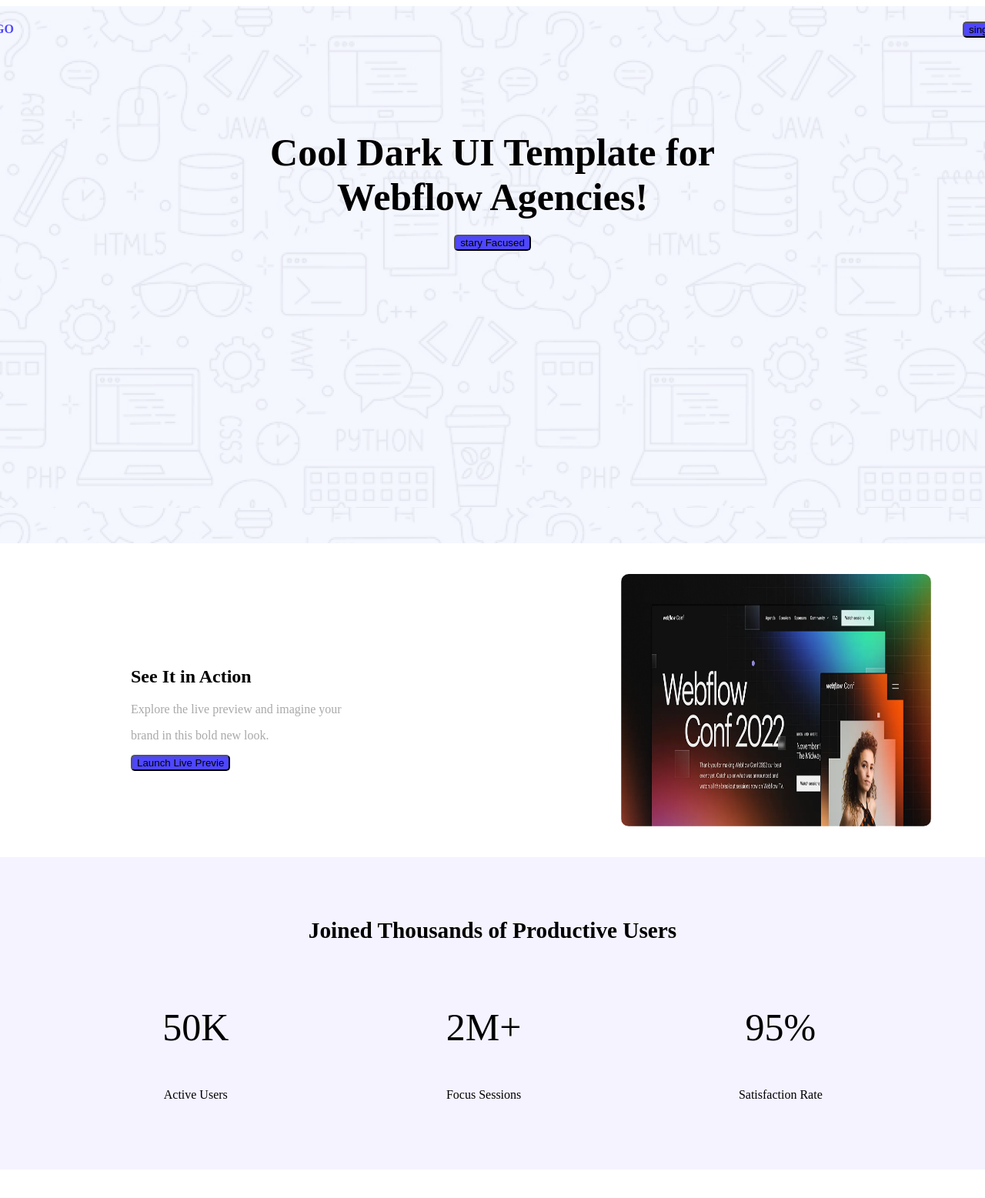
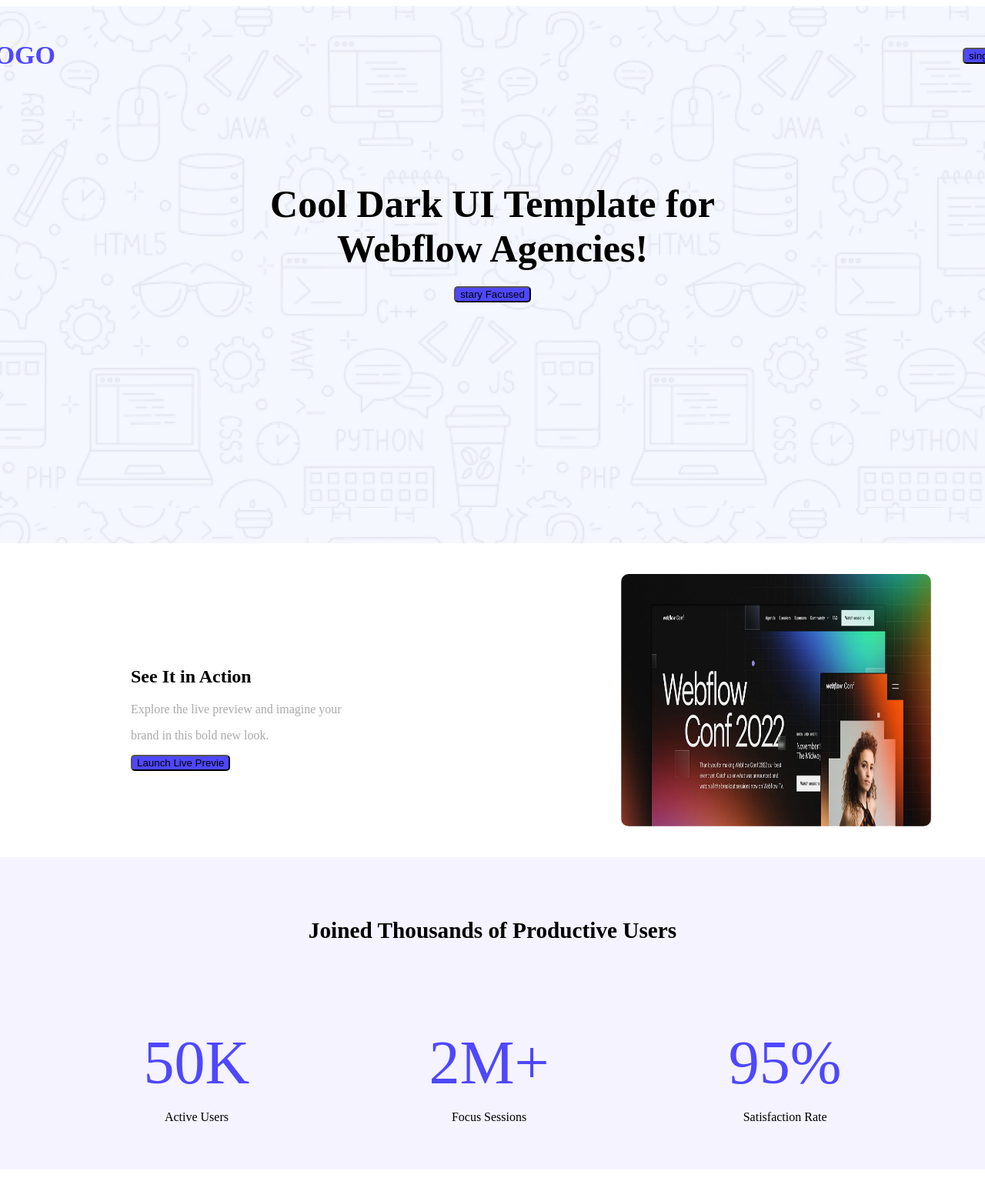
Before and after one commit to shamimrohan1/Assignment-1, a plain HTML site: page index.html in a window 1280 px wide. Shown: the top 1557 px of the page at 77% size. Drawn offline with Linux system fonts and the light colour scheme.

Commit message:
4 commit

```diff
--- a/style.css
+++ b/style.css
@@ -10,8 +10,11 @@ body{
 .btn-primary{
     background-color:#4E47FF;
     border-radius:5px;
+}
 
-
+.btn-primary:hover{
+    background-color:#050341;
+    border-radius:5px;
 }
 
 .header{
@@ -33,7 +36,8 @@ body{
 }
 .controler{
     color:#4E47FF;
-    font-size:bold;
+    font-size: 34px;
+    font-weight: bold;
 }
 /*  banner section style */
  .banner-section{
@@ -92,9 +96,10 @@ body{
     margin-bottom:0px;
  }
  .item-title{
-    font-size:50px;
+    font-size:80px;
     font-size:block;
-    margin-bottom:0p
+   color:#4E47FF;
+    margin-bottom:0px;
  }
  .secondary-bg {
     background-color: #4e47ff10;
```
